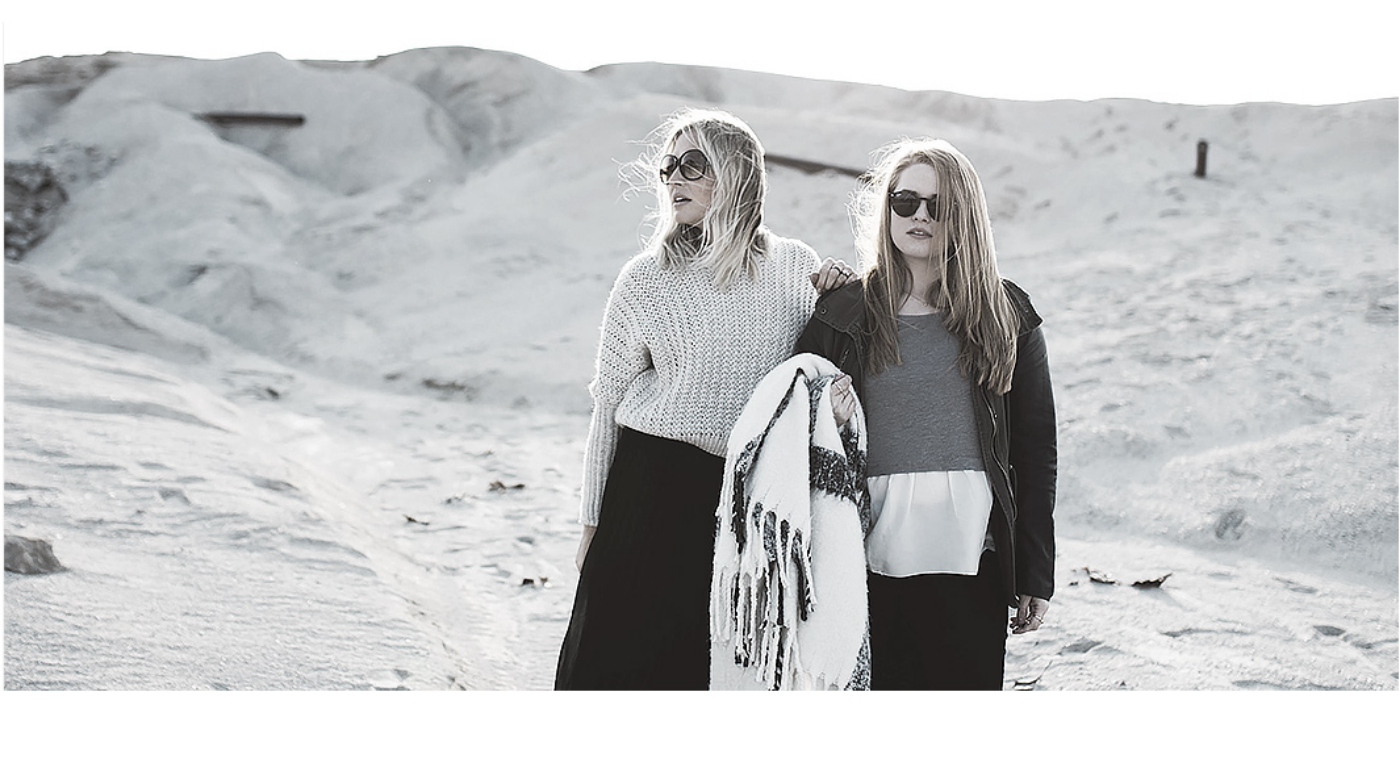
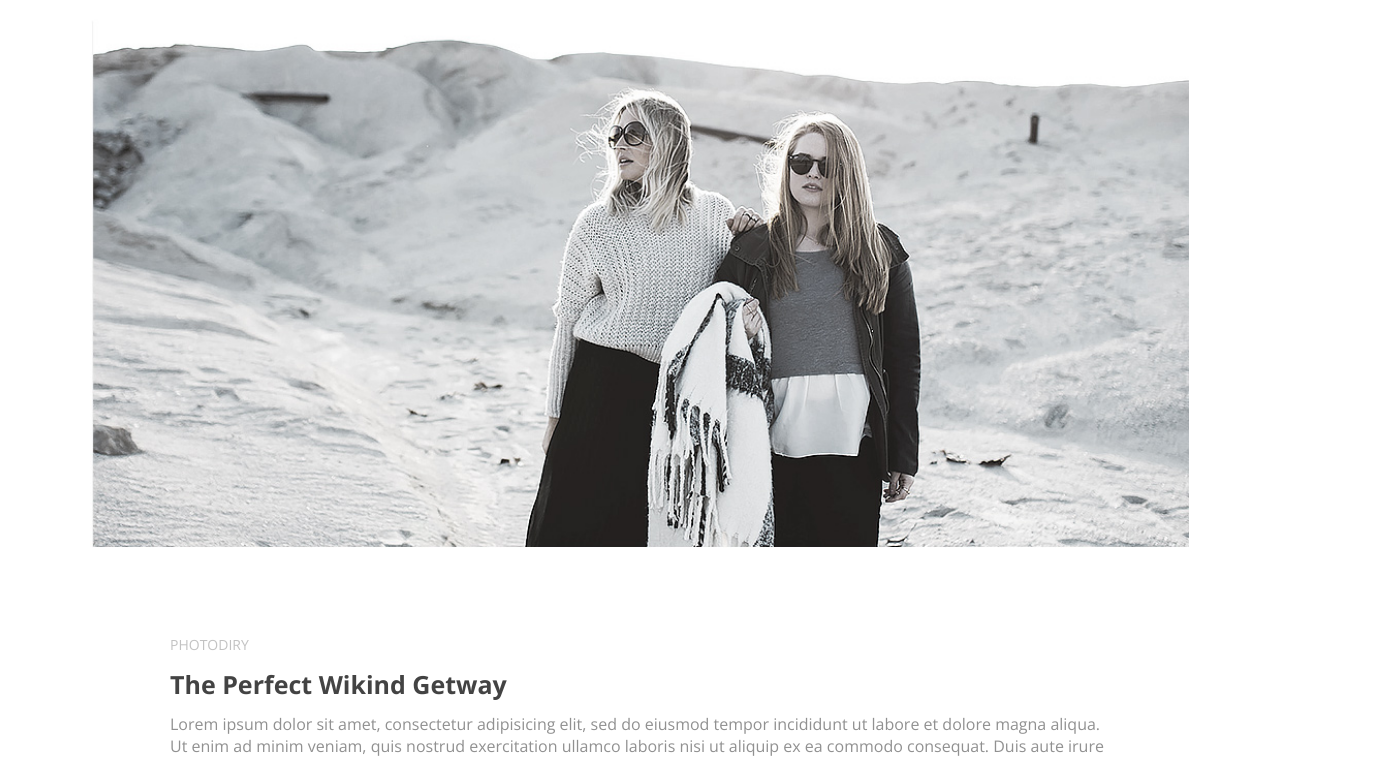
Before and after one commit to shoikat44/minimo, a plain HTML site: page index.html in a window 1280 px wide. Shown: the part 69-829 px from the top of the page, 1400 px wide, since content can reach past the window. Drawn offline with nearby package versions, Linux system fonts and the light colour scheme.

Commit message:
width_update

```diff
--- a/css/custom.css
+++ b/css/custom.css
@@ -12,7 +12,7 @@ header{
     padding: 30px 0;
 }
 .container{
-    width: 1400px;
+    width: 1100px;
     margin: auto;
     overflow: hidden;
 }
```
